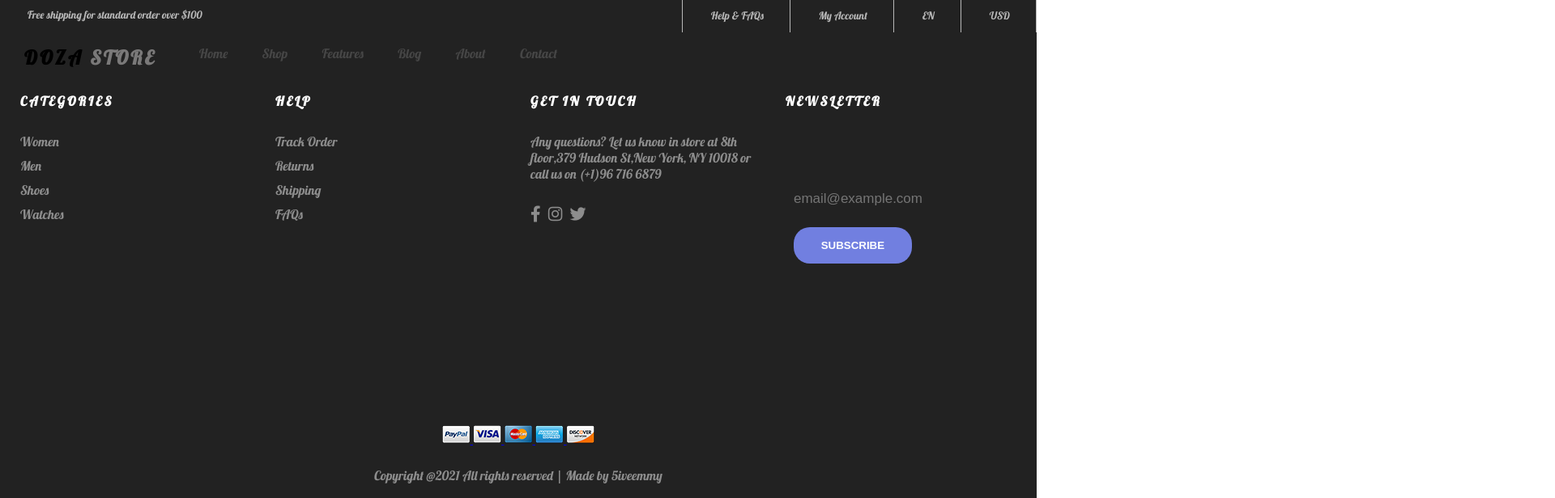
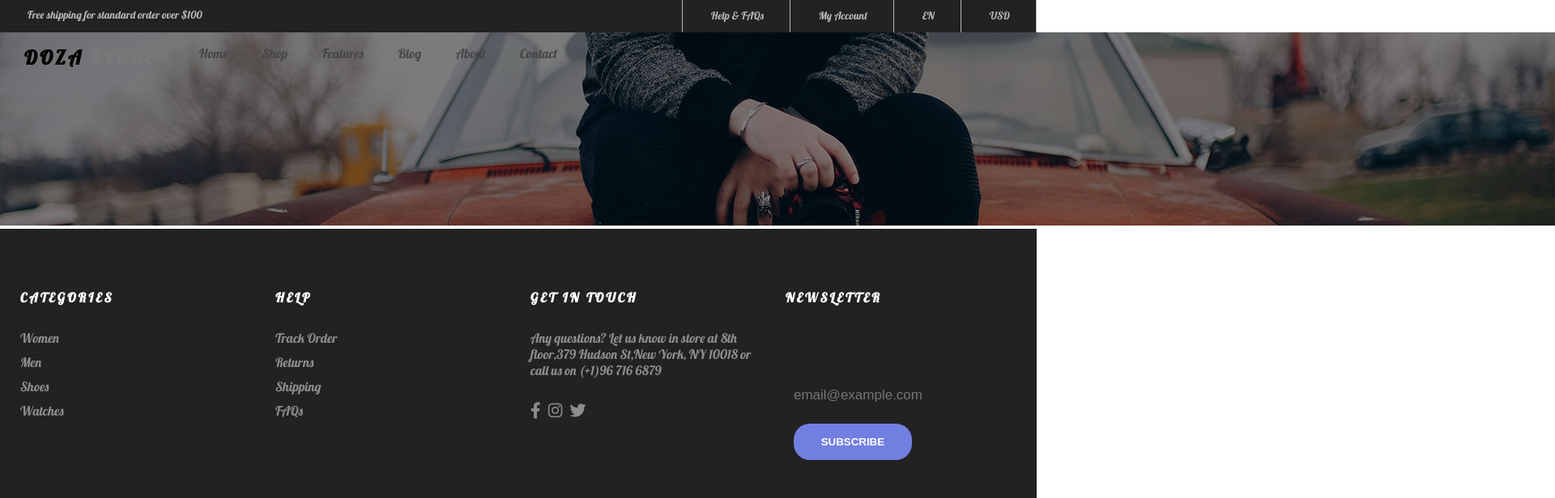
Before and after one commit to 5iveemmy/Doza-store, a React (Create React App) app: page /blog in a window 1280 px wide. Shown: the top 616 px of the page at 81% size, 1920 px wide, since content can reach past the window. Built offline with nearby package versions, Linux system fonts and the light colour scheme; some icons are missing.

Commit message:
blog page created

```diff
--- a/src/App.js
+++ b/src/App.js
@@ -6,6 +6,7 @@ import Home from "./pages/Home";
 import Prodpage from "./pages/Prodpage";
 import Footer from "./components/Footer";
 import Cart from "./pages/Cart";
+import Blog from "./pages/Blog";
 
 function App() {
   return (
@@ -16,6 +17,7 @@ function App() {
           <Route path="/" exact component={Home} />
           <Route path="/prodpage" exact component={Prodpage} />
           <Route path="/cart" exact component={Cart} />
+          <Route path="/blog" exact component={Blog} />
         </Switch>
         <Footer />
       </Router>
--- a/src/components/Navbar.js
+++ b/src/components/Navbar.js
@@ -84,7 +84,7 @@ function Navbar() {
                 </Link>
               </li>
               <li className="jux">
-                <Link className="big-links" to="/">
+                <Link className="big-links" to="/blog">
                   Blog
                 </Link>
               </li>
--- /dev/null
+++ b/src/pages/Blog.js
@@ -0,0 +1,15 @@
+import React from "react";
+import blog from "../images/bg-02.jpg";
+
+function Blog() {
+  return (
+    <div className="blog">
+      <div className="blog-image">
+        <img src={blog} alt="blog" />
+      </div>
+      <div className="blog-wrappper"></div>
+    </div>
+  );
+}
+
+export default Blog;
```
